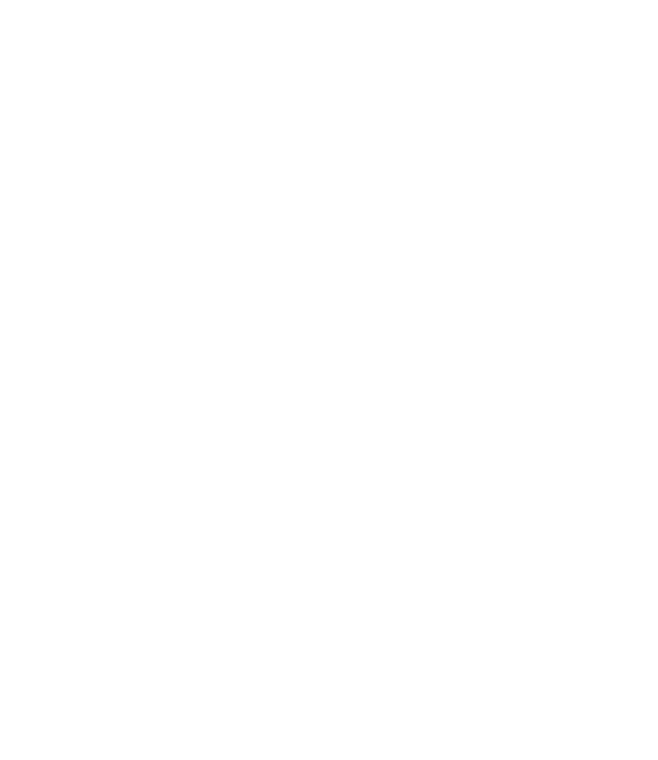
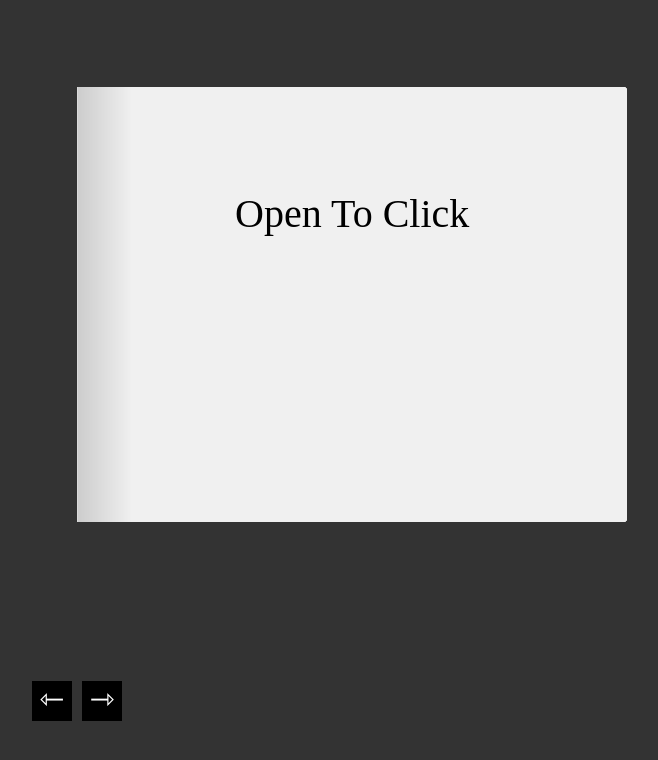
Before and after one commit to Rupesh93/BookFoldingUI, a plain HTML site: page index.html in a window 1280 px wide. Shown: the whole page, without its empty margins (563-1221 px from the left). Drawn offline with nearby package versions, Linux system fonts and the light colour scheme.

Commit message:
CODE COmpleted

```diff
--- a/index.html
+++ b/index.html
@@ -1,12 +1,56 @@
 <!DOCTYPE html>
 <html lang="en">
+
 <head>
     <meta charset="UTF-8">
     <meta http-equiv="X-UA-Compatible" content="IE=edge">
     <meta name="viewport" content="width=device-width, initial-scale=1.0">
-    <title>Document</title>
+    <link rel="stylesheet" href="./style.css">
+    <link rel="stylesheet"
+        href="https://fonts.googleapis.com/css2?family=Material+Symbols+Outlined:opsz,wght,FILL,GRAD@20..48,100..700,0..1,-50..200" />
+    <title>Book ui</title>
 </head>
+
 <body>
+    <div class="book">
+        <div id="pages" class="pages">
+            <div class="page">
+                <p>Open To Click</p>
+            </div>
+            <div class="page">
+                <p>2 page</p>
+            </div>
+            <div class="page">
+                <p>3 page</p>
+            </div>
+            <div class="page">
+                <p>4 page</p>
+            </div>
+            <div class="page">
+                <p>5 page</p>
+            </div>
+            <div class="page">
+                <p>6 page</p>
+            </div>
+            <div class="page">
+                <p>7 page</p>
+            </div>
+            <div class="page">
+                <p>8 page</p>
+            </div>
+            <div class="page">
+                <p>9 page</p>
+            </div>
+            <div class="page">
+                <p>Thanks...</p>
+            </div>
+        </div>
+    </div>
+    <div class="footer-div">
+        <div class="arrow " id="left-arrow">&loarr;</div>
+        <div class="arrow" id="right-arrow">&roarr;</div>
+    </div>
+</body>
+<script src="./main.js"></script>
 
-</body>
 </html>
--- /dev/null
+++ b/main.js
@@ -0,0 +1,71 @@
+var pages = document.getElementsByClassName('page');
+let count = 0;
+for (var i = 0; i < pages.length; i++) {
+  var page = pages[i];
+  if (i % 2 === 0) {
+    page.style.zIndex = (pages.length - i);
+  }
+}
+
+document.addEventListener('DOMContentLoaded', function () {
+  for (var i = 0; i < pages.length; i++) {
+    pages[i].pageNum = i + 1;
+    pages[i].onclick = function () {
+      if (this.pageNum % 2 === 0) {
+        count = count - 2;
+        count <= 0 ? count = 0 : '';
+        this.classList.remove('flipped');
+        this.previousElementSibling.classList.remove('flipped');
+      }
+      else {
+        count = count + 2;
+        count === pages.length ? count = (pages.length - 1) : '';
+        this.classList.add('flipped');
+        this.nextElementSibling.classList.add('flipped');
+      }
+    }
+  }
+})
+
+let leftarrow = document.getElementById('left-arrow')
+leftarrow.onclick = function () {
+  console.log(count)
+  if (count > 0) {
+    if (count % 2 == 0) {
+      count = count - 1;
+      pages[count].classList.remove('flipped');
+      pages[count].previousElementSibling.classList.remove('flipped');
+      count = count - 2;
+      count <= 0 ? count = 0 : '';
+    }
+    else {
+      pages[count].classList.remove('flipped');
+      pages[count].previousElementSibling.classList.remove('flipped');
+      count = count - 2;
+      count <= 0 ? count = 0 : '';
+    }
+
+  }
+}
+
+let rightarrow = document.getElementById('right-arrow');
+rightarrow.onclick = function () {
+  console.log(count)
+  if (count < pages.length - 1) {
+    if (count % 2 != 0) {
+      count=count+1;
+      pages[count].classList.add('flipped');
+      pages[count].nextElementSibling.classList.add('flipped');
+      count = count + 2;
+      count === pages.length ? count = (pages.length - 1) : '';
+    }
+    else {
+      pages[count].classList.add('flipped');
+      pages[count].nextElementSibling.classList.add('flipped');
+      count = count + 2;
+      count === pages.length ? count = (pages.length - 1) : '';
+    }
+
+  }
+
+}
--- /dev/null
+++ b/style.css
@@ -0,0 +1,186 @@
+*,
+* :before,
+*:after {
+  box-sizing: border-box;
+}
+
+html,
+body {
+  background: #333;
+}
+
+html {
+  height: 100%;
+}
+
+body {
+  min-height: 99%;
+  display: flex;
+  flex-direction: column;
+  justify-content: space-around;
+  align-items: center;
+}
+
+.book {
+  transition: opacity 0.4s 0.2s;
+}
+
+p {
+  margin-top: 8vw;
+  text-align: center;
+  font-size: 40px;
+  color: #000000;
+}
+
+
+
+.book {
+  perspective: 250vw;
+}
+
+.book .pages {
+  width: 86vw;
+  height: 34vw;
+  position: relative;
+  transform-style: preserve-3d;
+  backface-visibility: hidden;
+  border-radius: 4px;
+}
+
+.book .page {
+  clear: none;
+  margin: 0;
+  position: absolute;
+  top: 0;
+  width: 43vw;
+  height: 34vw;
+  transform-origin: 0 0;
+  transition: transform 1.4s;
+  backface-visibility: hidden;
+  transform-style: preserve-3d;
+  cursor: pointer;
+  background-color: #f0f0f0;
+  overflow: hidden;
+}
+
+.page {
+  width: 43vw;
+  height: 24vw;
+  float: left;
+  margin-bottom: 0.5em;
+  user-select: none;
+  overflow: hidden;
+
+}
+img{
+  height: 100%;
+  width: 100%;
+}
+
+.page:nth-child(even) {
+  clear: both;
+}
+
+.book .page:before {
+  content: '';
+  position: absolute;
+  top: 0;
+  bottom: 0;
+  left: 0;
+  right: 0;
+  background: rgba(0, 0, 0, 0);
+  transition: all 0.7s;
+  z-index: 2;
+}
+
+.book .page:nth-child(odd) {
+  pointer-events: all;
+  transform: rotateY(0deg);
+  right: 0;
+  border-radius: 0 4px 4px 0;
+  background-image: linear-gradient(to right, rgba(0, 0, 0, .15) 0%, rgba(0, 0, 0, 0) 10%);
+}
+
+.book .page:nth-child(odd):hover {
+  transform: rotateY(-15deg);
+}
+
+.book .page:nth-child(odd):hover:before {
+  background: rgba(0, 0, 0, 0.03);
+}
+
+.book .page:nth-child(odd):before {
+  background: rgba(0, 0, 0, 0);
+}
+
+.book .page:nth-child(even) {
+  pointer-events: none;
+  transform: rotateY(180deg);
+  transform-origin: 100% 0;
+  left: 0;
+  border-radius: 4px 0 0 4px;
+  border-color: black;
+  background-image: linear-gradient(to left, rgba(0, 0, 0, .12) 0%, rgba(0, 0, 0, 0) 10%);
+}
+
+.book .page:nth-child(even):before {
+  background: rgba(0, 0, 0, 0.2);
+}
+
+.book .page.grabbing {
+  transition: none;
+}
+
+.book .page.flipped:nth-child(odd) {
+  pointer-events: none;
+  border-right:1px solid gray ;
+  transform: rotateY(-180deg);
+}
+
+.book .page.flipped:nth-child(odd):before {
+  background: rgba(0, 0, 0, 0.2);
+
+}
+
+.book .page.flipped:nth-child(even) {
+  pointer-events: all;
+  transform: rotateY(0deg);
+  border-right:1px dashed gray ;
+
+}
+
+.book .page.flipped:nth-child(even):hover {
+  transform: rotateY(15deg);
+}
+
+.book .page.flipped:nth-child(even):hover:before {
+  background: rgba(0, 0, 0, 0.03);
+}
+
+.book .page.flipped:nth-child(even):before {
+  background: rgba(0, 0, 0, 0);
+}
+
+.page:nth-child(odd) {
+  background-position: right top;
+}
+
+
+
+.footer-div {
+  height: 40px;
+  width: 99vw;
+  display: flex;
+  justify-content: center;
+}
+.footer-div .arrow{
+  height: 100%;
+  width: 40px;
+  background: #000;
+  color: #fff;
+  font-size: 30px;
+  text-align: center;
+  margin: 0px 5px;
+  cursor: pointer;
+  user-select: none;
+}
```
